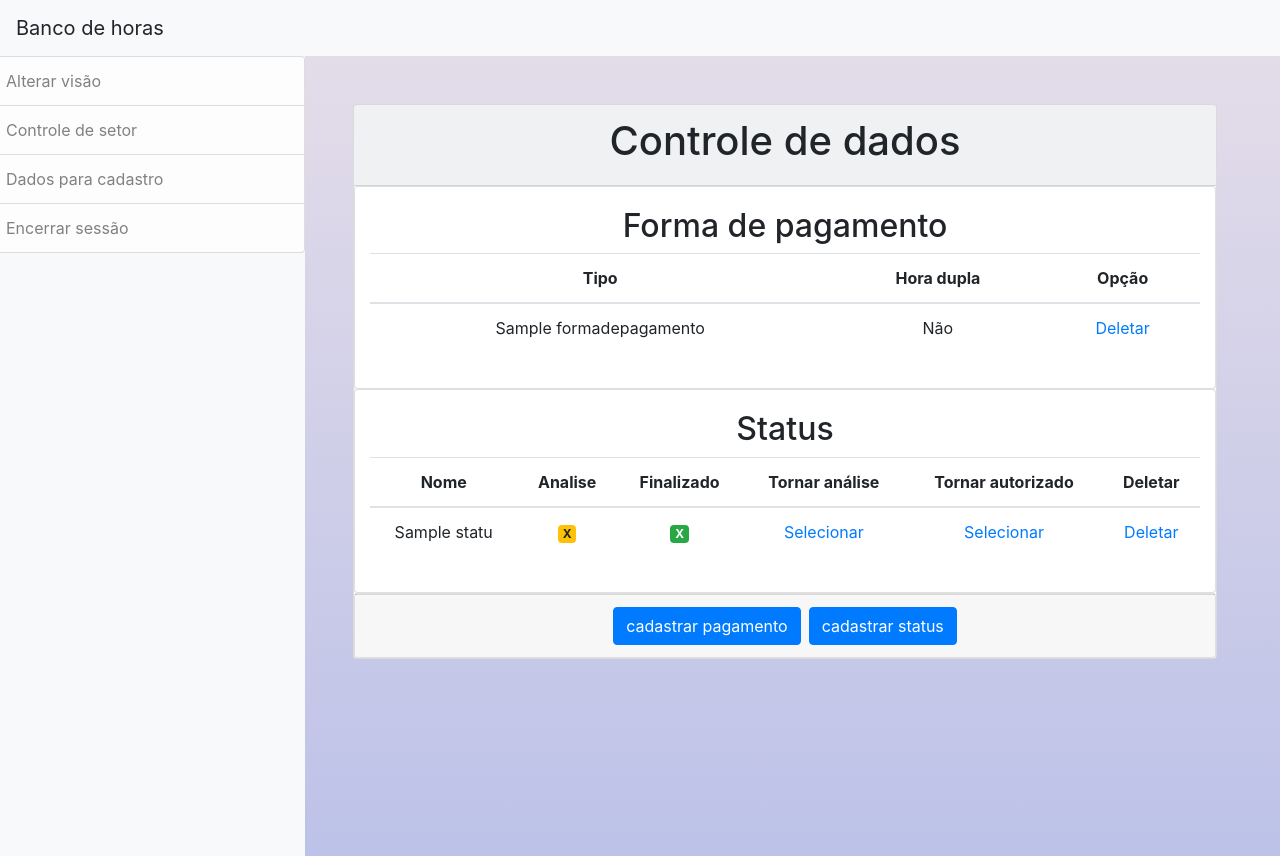
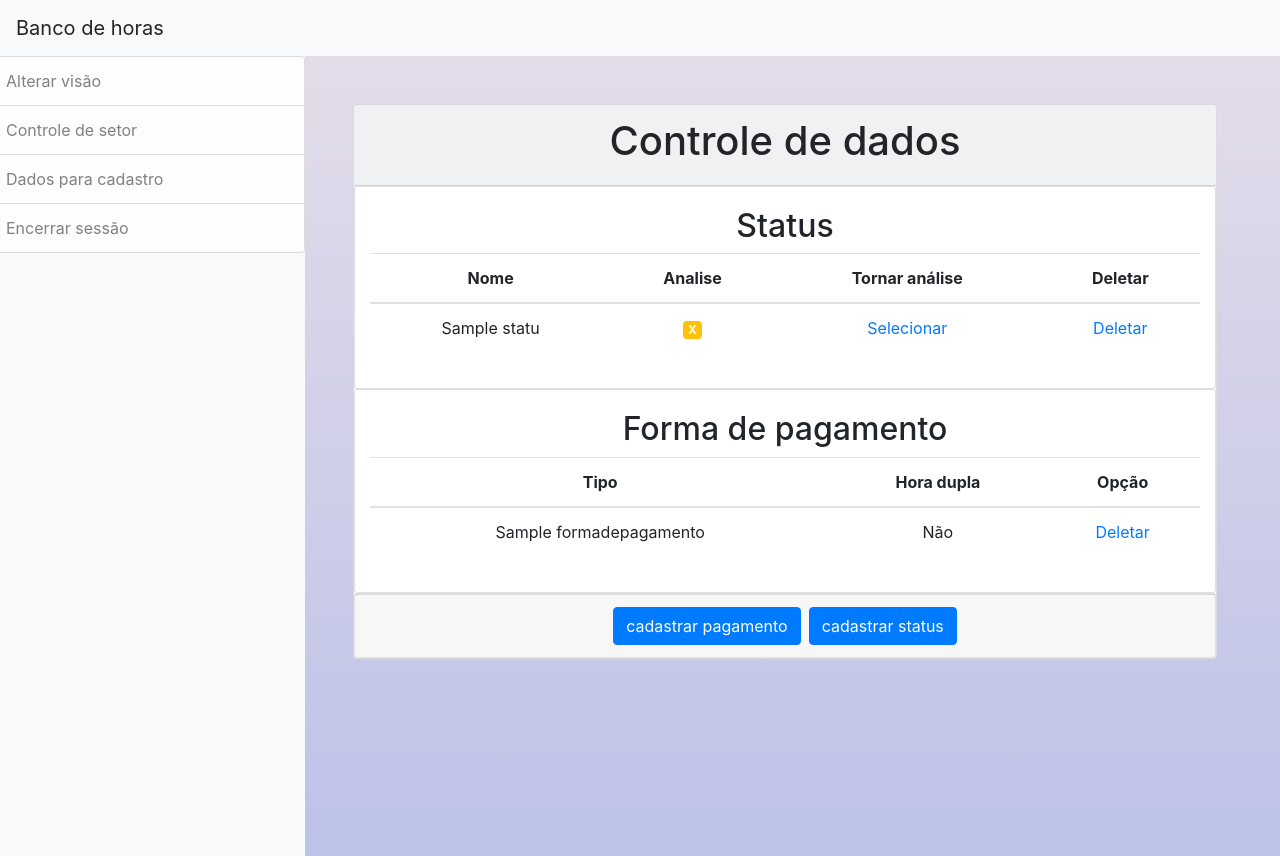
Before and after one commit to PedroHenriqueDevBR/Banco-de-horas, a Django app: page /administrador/extra in a window 1280 px wide. Run offline with Django 3.2, Linux system fonts and the light colour scheme; a user stored in the database is signed in; tables that the repository leaves empty hold one stand-in row (values such as "Sample post"); some libraries are stand-ins or nearby versions.

Commit message:
Modelagem alterada, definiçao de status autorizado removido

```diff
--- a/bancodehoras/bancodehoras/urls.py
+++ b/bancodehoras/bancodehoras/urls.py
@@ -20,7 +20,6 @@ urlpatterns = [
     path('administrador/extra', views_core.AdministradorExtraView, name='administrador_extra'),
     path('administrador/status/cadastro', views_core.StatusView, name='cadastrar_status'),
     path('administrador/status/tornarpadrao/<int:id>', views_core.StatusTornaPadraoView, name='status_tornar_padrao'),
-    path('administrador/status/tornarautorizado/<int:id>', views_core.StatusTornaAutorizadoView, name='status_tornar_autorizado'),
     path('administrador/status/deletar/<int:id>', views_core.StatusDeleteView, name='status_deletar'),
     path('administrador/formadepagamento/cadastro', views_core.FormaDePagamentoView, name='forma_de_pagamento'),
     path('administrador/formadepagamento/deletar/<int:id>', views_core.FormaDePagamentoDeletarView, name='forma_de_pagamento_deletar'),
--- a/bancodehoras/core/models.py
+++ b/bancodehoras/core/models.py
@@ -18,7 +18,6 @@ class Perfil(models.Model):
 class Status(models.Model):
     nome = models.CharField(max_length=50)
     analise = models.BooleanField(default=False)
-    finalizado = models.BooleanField(default=False)
 
 
 class FormaDePagamento(models.Model):
--- a/bancodehoras/core/templates/core/super/super-dados-extras.html
+++ b/bancodehoras/core/templates/core/super/super-dados-extras.html
@@ -9,6 +9,41 @@
 
     <div class="container">
         <div class="row">
+            <div class="card col col-sm-12">
+                <div class="card-body text-center px-0">
+                    {% if status %}
+                    <h2>Status</h2>
+                    <table class="table table-tableless">
+                        <thead>
+                            <tr>
+                                <th>Nome</th>
+                                <th>Analise</th>
+                                <th>Tornar análise</th>
+                                <th>Deletar</th>
+                            </tr>
+                        </thead>
+                        <tbody>
+                            {% for statu in status %}
+                            <tr>
+                                <td>{{ statu.nome }}</td>
+                                <td>
+                                    {% if statu.analise %}
+                                    <span class="badge badge-warning text-white">X</span>
+                                    {% else %}
+                                    <span> </span>
+                                    {% endif %}
+                                </td>
+                                <td><a href="{% url 'status_tornar_padrao' statu.id %}">Selecionar</a></td>
+                                <td><a href="{% url 'status_deletar' statu.id %}">Deletar</a></td>
+                            </tr>
+                            {% endfor %}
+
+                        </tbody>
+                    </table>
+                    {% endif %}
+                </div>
+            </div>
+
             <div class="card col col-sm-12">
                 <div class="card-body text-center px-0">
                     {% if formasdepagamentos %}
@@ -41,51 +76,6 @@
                 </div>
             </div>
 
-            <div class="card col col-sm-12">
-                <div class="card-body text-center px-0">
-                    {% if status %}
-                    <h2>Status</h2>
-                    <table class="table table-tableless">
-                        <thead>
-                            <tr>
-                                <th>Nome</th>
-                                <th>Analise</th>
-                                <th>Finalizado</th>
-                                <th>Tornar análise</th>
-                                <th>Tornar autorizado</th>
-                                <th>Deletar</th>
-                            </tr>
-                        </thead>
-                        <tbody>
-                            {% for statu in status %}
-                            <tr>
-                                <td>{{ statu.nome }}</td>
-                                <td>
-                                    {% if statu.analise %}
-                                    <span class="badge badge-warning">X</span>
-                                    {% else %}
-                                    <span> </span>
-                                    {% endif %}
-                                </td>
-                                <td>
-                                    {% if statu.finalizado %}
-                                    <span class="badge badge-success">X</span>
-                                    {% else %}
-                                    <span> </span>
-                                    {% endif %}
-                                </td>
-                                <td><a href="{% url 'status_tornar_padrao' statu.id %}">Selecionar</a></td>
-                                <td><a href="{% url 'status_tornar_autorizado' statu.id %}">Selecionar</a></td>
-                                <td><a href="{% url 'status_deletar' statu.id %}">Deletar</a></td>
-                            </tr>
-                            {% endfor %}
-
-                        </tbody>
-                    </table>
-                    {% endif %}
-                </div>
-            </div>
-
             <div class="card col-sm-12 px-0">
                 <div class="card-footer d-flex justify-content-center">
                     <button class="btn btn-primary mx-1" data-toggle="modal"
--- a/bancodehoras/core/views.py
+++ b/bancodehoras/core/views.py
@@ -316,11 +316,6 @@ def StatusTornaPadraoView(request, id):
     salvar_novo_padrao(id)
     return redirect('administrador_extra')
 
-@login_required(login_url='login')
-def StatusTornaAutorizadoView(request, id):
-    salvar_novo_padrao_finalizado(id)
-    return redirect('administrador_extra')
-
 
 @login_required(login_url='login')
 def StatusDeleteView(request, id):
@@ -356,24 +351,6 @@ def salvar_novo_padrao(id=None):
             statu.save()
 
 
-def salvar_novo_padrao_finalizado(id=None):
-    if not id:
-        status = Status.objects.all()
-        for statu in status:
-            statu.finalizado = False
-            statu.save()
-    else:
-        status = Status.objects.all()
-        for statu in status:
-            if statu.id == id:
-                statu.finalizado = True
-                statu.save()
-                continue
-
-            statu.finalizado = False
-            statu.save()
-
-
 @login_required(login_url='login')
 def FormaDePagamentoView(request):
     forma_de_pagamento = request.POST.get('forma_de_pagamento')
```
